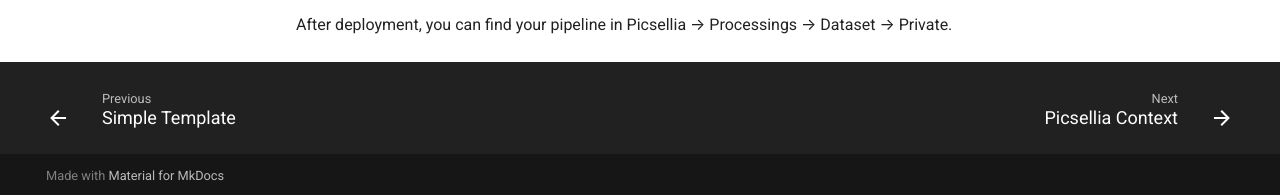
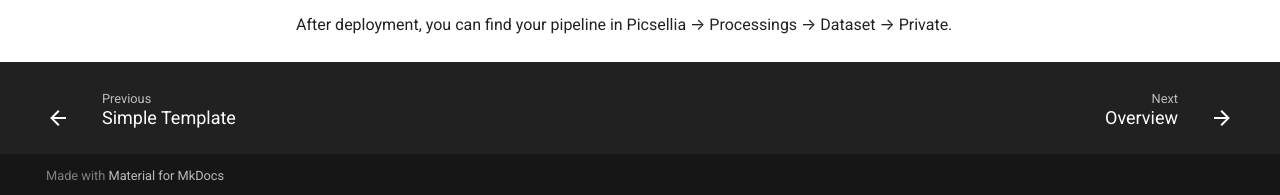
Before and after one commit to picselliahq/picsellia-cv-engine, an MkDocs documentation site: the page built from docs/usage/processing/simple.md, in a window 1280 px wide and 900 px high, scrolled down 3738 px. Shown: the part 702-897 px from the top of the window. Built offline with MkDocs 1.6.1 and Material for MkDocs 9.7.7, drawn with Linux system fonts in a browser that asks for light colours; comment, search, counter and statistics services are not loaded; some of the changed lines change nothing that is shown.

Commit message:
feat: add index for api

```diff
--- a/mkdocs.yml
+++ b/mkdocs.yml
@@ -56,6 +56,7 @@
   - Processing:
     - Simple Template: usage/processing/simple.md
 - API Reference:
+  - Overview: api/index.md
   - Core:
     - Contexts:
       - Common:
```
